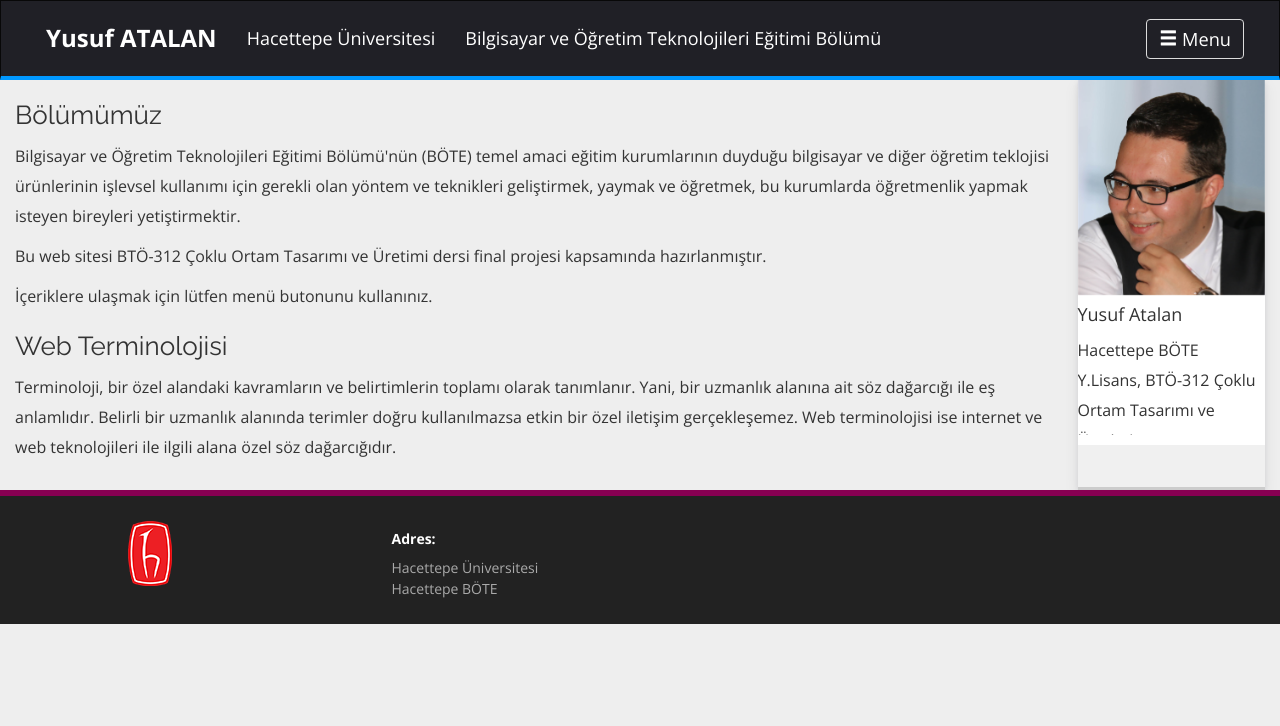
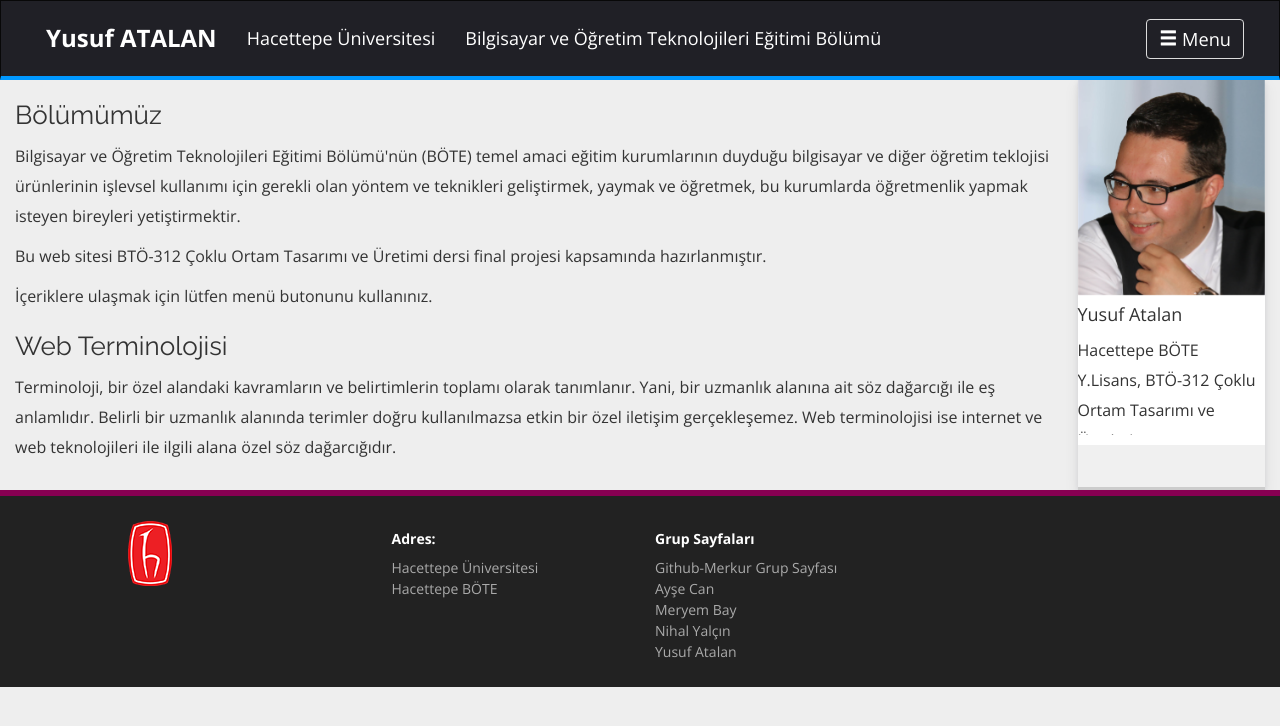
Before and after one commit to merkurr/yusufatalan, a plain HTML site: page index.html in a window 1280 px wide. Drawn offline with nearby package versions, Linux system fonts and the light colour scheme.

Commit message:
Add files via upload

```diff
--- a/index.html
+++ b/index.html
@@ -308,6 +308,22 @@
 
         </div>
 
+          <div class="col-md-3 col-sm-6 col-xs-12">
+
+            <h5>Grup Sayfaları </h5>
+
+            <a href="https://github.com/merkurr">Github-Merkur  Grup Sayfası</a>
+
+            <a href="http://www.aysecan.me">Ayşe Can</a>
+
+            <a href="http://www.meryembay.me">Meryem Bay</a>
+
+            <a href="http://www.nihalyalcin.me">Nihal Yalçın</a>
+
+            <a href="http://www.yusufatalan.com">Yusuf Atalan</a>
+
+        </div>
+
 <!--
         <div class="col-md-3 col-sm-6 col-xs-12">
 
```
